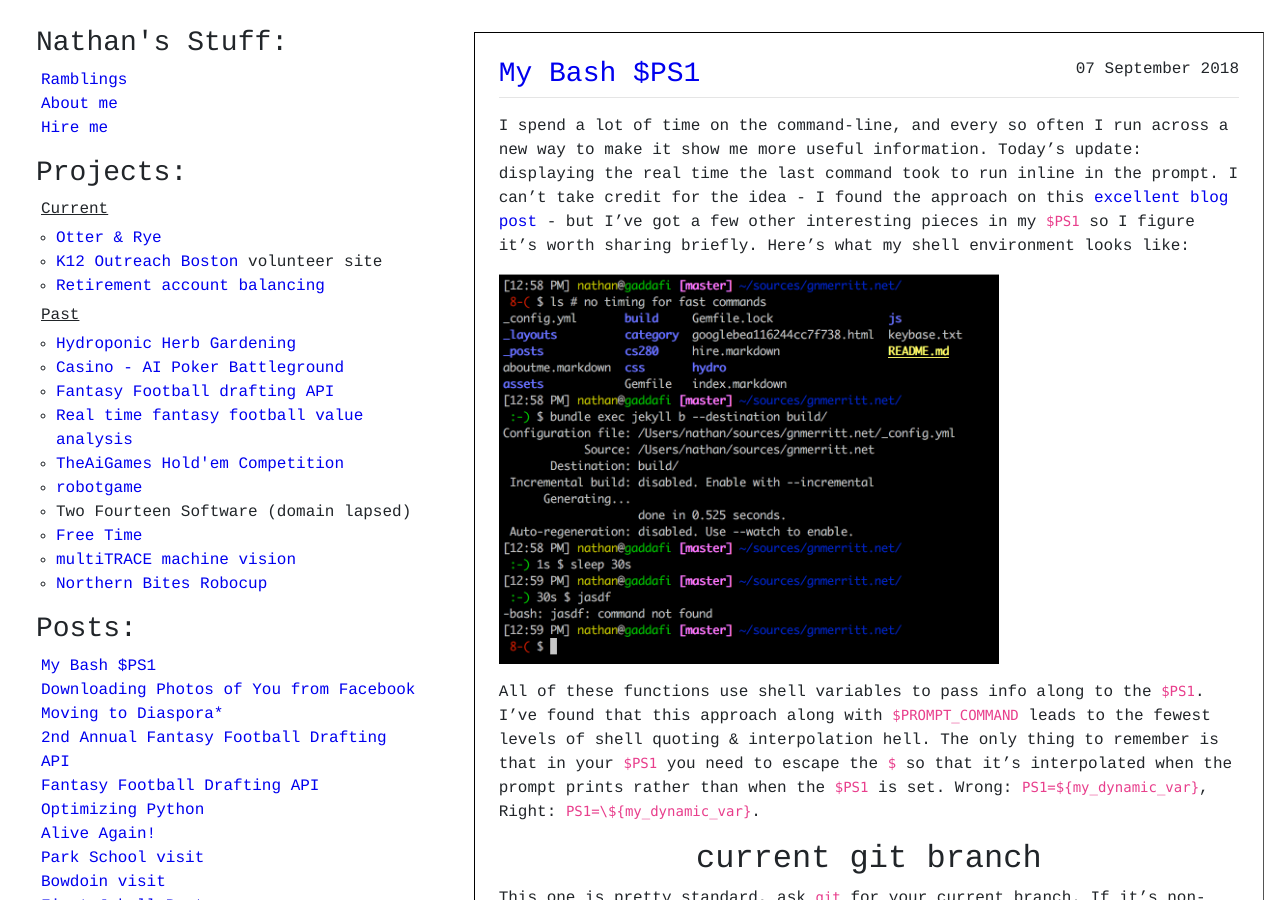
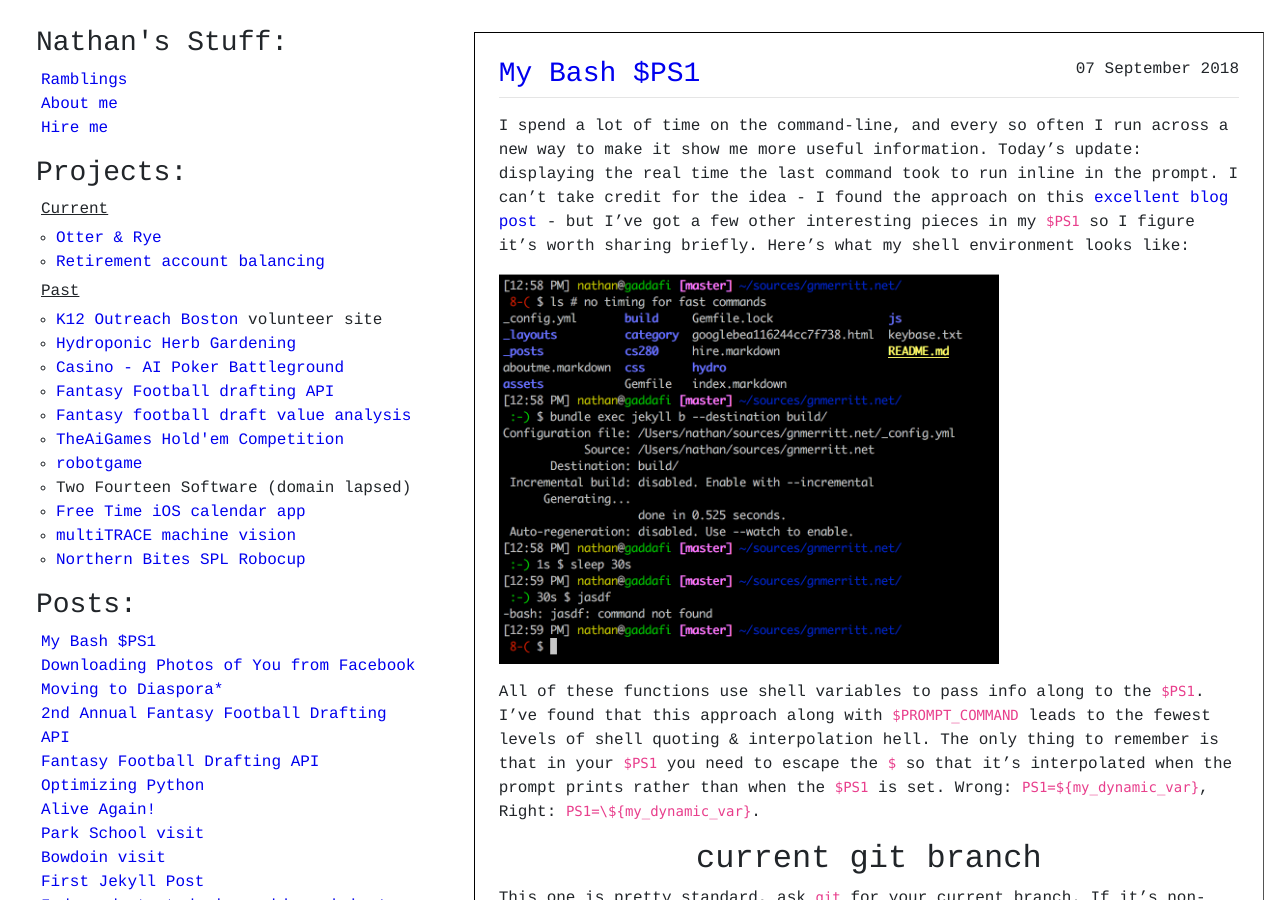
Before and after one commit to gnmerritt/gnmerritt.net, a Jekyll site: the page built from index.markdown, in a window 1280 px wide and 900 px high. Built offline with Jekyll 4.4.1, drawn with Linux system fonts in a browser that asks for light colours; comment, search, counter and statistics services are not loaded.

Commit message:
updated some links

```diff
--- a/_layouts/default.html
+++ b/_layouts/default.html
@@ -47,16 +46,17 @@
    <li class="section">Past</li>
    <li class="projects">
      <ul>
+       <li><a href="https://github.com/gnmerritt/k12outreachboston">K12 Outreach Boston</a> volunteer site</li>
        <li><a href="/hydro/">Hydroponic Herb Gardening</a></li>
        <li><a href="https://github.com/gnmerritt/casino">Casino - AI Poker Battleground</a></li>
        <li><a href="https://github.com/gnmerritt/autodraft">Fantasy Football drafting API</a></li>
-       <li><a href="/fantasy">Real time fantasy football value analysis</a></li>
+       <li><a href="/fantasy">Fantasy football draft value analysis</a></li>
        <li><a href="https://github.com/gnmerritt/poker">TheAiGames Hold'em Competition</a></li>
        <li><a href="https://github.com/gnmerritt/robotgame.org">robotgame</a></li>
        <li>Two Fourteen Software (domain lapsed)</li>
-       <li><a href="http://freetimeapp.com">Free Time</a></li>
+       <li><a href="http://freetimeapp.com">Free Time iOS calendar app</a></li>
        <li><a href="/cs280/">multiTRACE machine vision</a></li>
-       <li><a href="https://research.bowdoin.edu/robocup/">Northern Bites Robocup</a></li>
+       <li><a href="https://research.bowdoin.edu/robocup/">Northern Bites SPL Robocup</a></li>
      </ul>
    </li>
   </ul>
```
Also changed, not shown: other parts of _layouts/default.html (+0 -1 lines).
